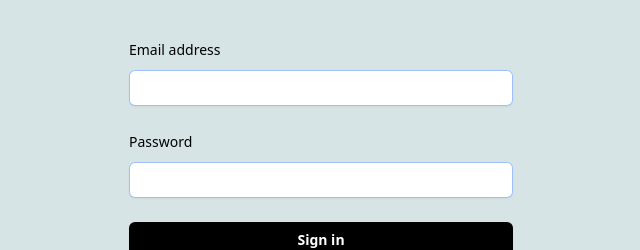
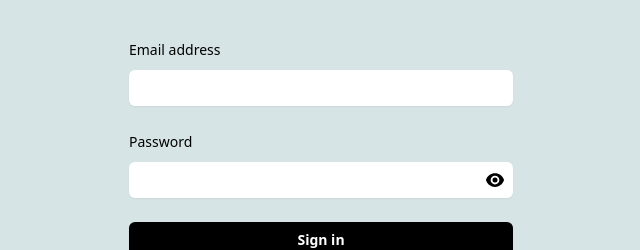
Before and after one commit to danieljml/poke-master, a React (Vite) app: page /login in a window 1280 px wide. Shown: the part 166-416 px from the top of the page, without its empty margins (319-959 px from the left). Built offline with nearby package versions, Linux system fonts and the light colour scheme.

Commit message:
Adding icons to password input and localstorage

```diff
--- a/src/main.tsx
+++ b/src/main.tsx
@@ -1,4 +1,4 @@
-import React from 'react'
+import React, { useState } from 'react'
 import ReactDOM from 'react-dom/client'
 import {
   createBrowserRouter,
@@ -9,16 +9,25 @@ import Dashboard from './pages/dashboard';
 import Login from './pages/login';
 
 
+interface User {
+  id: number,
+  email:string,
+  password: string
+}
+
 const App = () => {
+  const [user, setUser] = useState<User | null>(
+    JSON.parse(localStorage.getItem('user') || 'null')
+  );
 
   const router = createBrowserRouter([
     {
       path: '/',
-      element: <Dashboard />,
+      element: <Dashboard user={Boolean(user)} />,
     },
     {
       path: '/login',
-      element: <Login/>,
+      element: <Login setUser ={setUser}/>,
     },
   ]);
   return (
--- a/src/pages/dashboard/index.tsx
+++ b/src/pages/dashboard/index.tsx
@@ -1,6 +1,18 @@
+import React from 'react';
+import { Navigate } from 'react-router-dom';
 import Cards from '../../components/card';
 
-const Dashboard = () => {
+interface DashboardProps {
+  user: boolean | null;
+}
+
+const Dashboard: React.FC<DashboardProps> = ({ user }) => {
+  console.log("user", user);
+
+  if (!user) {
+    return <Navigate to="/login" />;
+  }
+
   return (
     <>
       <div>Dashboard page</div>
--- a/src/pages/login/index.tsx
+++ b/src/pages/login/index.tsx
@@ -1,25 +1,51 @@
-import { Navigate } from 'react-router-dom';
+import React, { useState } from 'react';
+import { useNavigate } from 'react-router-dom';
+import { EyeIcon, EyeSlashIcon } from '@heroicons/react/24/solid';
 import logo from '../../assets/monoma-logo.png';
-import { findUser } from "../../utils";
+import { findUser } from '../../utils';
 
-const Login = () => {
+interface User {
+  id: number;
+  email: string;
+  password: string;
+}
+
+interface LoginProps {
+  setUser: (user: User) => void;
+}
+
+const Login: React.FC<LoginProps> = ({ setUser }) => {
+  const navigate = useNavigate();
+  const [showPassword, setShowPassword] = useState(false);
+
+  const togglePasswordVisibility = () => {
+    setShowPassword(!showPassword);
+  };
+
   const handleSubmit = (e: React.FormEvent<HTMLFormElement>) => {
     e.preventDefault();
     const formData = new FormData(e.currentTarget);
-    const [email, password] = [formData.get("email") as string, formData.get("password") as string];
-    const userExist = findUser(email, password)
+    const [email, password] = [
+      formData.get('email') as string,
+      formData.get('password') as string,
+    ];
+    const userExist = findUser(email, password);
     if (userExist) {
-      <Navigate to="/" replace={true} />;
-      return;
+      const {id, email} = userExist
+      setUser(userExist);
+      localStorage.setItem('user', JSON.stringify({id, email}));
+      return navigate('/');
     }
-    console.log('This user has an error')
+    console.log('This user has an error');
   };
 
   return (
     <div className="flex min-h-full flex-1 flex-col justify-center px-6 py-12 lg:px-8">
       <div className="sm:mx-auto sm:w-full sm:max-w-sm">
         <img className="mx-auto h-10 w-auto" src={logo} alt="Your Company" />
-        <h2 className="mt-10 text-center text-2xl font-bold leading-9 tracking-tight text-gray-900">Sign in to your account</h2>
+        <h2 className="mt-10 text-center text-2xl font-bold leading-9 tracking-tight text-gray-900">
+          Sign in to your account
+        </h2>
       </div>
 
       <div className="mt-10 sm:mx-auto sm:w-full sm:max-w-sm">
@@ -35,26 +61,35 @@ const Login = () => {
                 type="email"
                 autoComplete="email"
                 required
-                className="block w-full rounded-md border-0 py-1.5 text-gray-900 shadow-sm ring-1 ring-inset ring-gray-300 placeholder:text-gray-400 focus:ring-2 focus:ring-inset focus:ring-indigo-600 sm:text-sm sm:leading-6"
+                className="block w-full rounded-md border-gray-300 shadow-sm px-4 py-2 focus:outline-none focus:ring-indigo-500 focus:border-indigo-500 sm:text-sm"
               />
             </div>
           </div>
 
           <div>
-            <div className="flex items-center justify-between">
-              <label htmlFor="password" className="block text-sm font-medium leading-6 text-gray-900">
-                Password
-              </label>
-            </div>
-            <div className="mt-2">
+            <label htmlFor="password" className="block text-sm font-medium leading-6 text-gray-900">
+              Password
+            </label>
+            <div className="mt-2 relative">
               <input
                 id="password"
                 name="password"
-                type="password"
+                type={showPassword ? 'text' : 'password'}
                 autoComplete="current-password"
                 required
-                className="block w-full rounded-md border-0 py-1.5 text-gray-900 shadow-sm ring-1 ring-inset ring-gray-300 placeholder:text-gray-400 focus:ring-2 focus:ring-inset focus:ring-indigo-600 sm:text-sm sm:leading-6"
+                className="block w-full rounded-md border-gray-300 shadow-sm px-4 py-2 pr-10 focus:outline-none focus:ring-indigo-500 focus:border-indigo-500 sm:text-sm"
               />
+              <button
+                type="button"
+                className="absolute inset-y-0 right-0 flex items-center pr-2 cursor-pointer"
+                onClick={togglePasswordVisibility}
+              >
+                {showPassword ? (
+                  <EyeSlashIcon className="h-5 w-5 text-gray-400" />
+                ) : (
+                  <EyeIcon className="h-5 w-5 text-gray-400" />
+                )}
+              </button>
             </div>
           </div>
 
```
